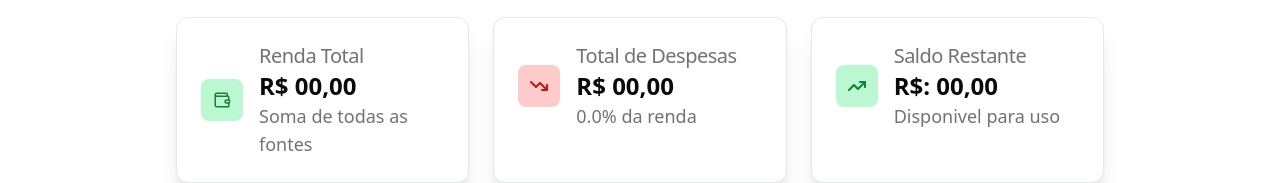
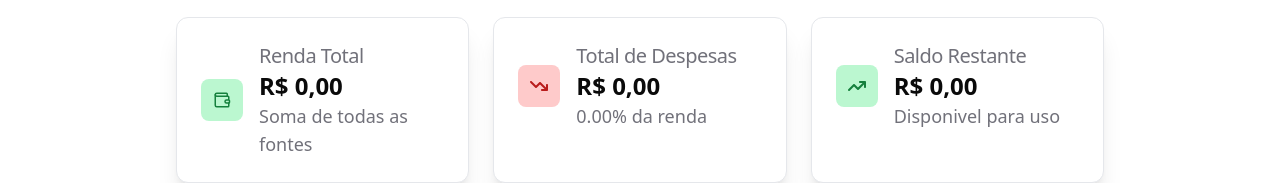
Before and after one commit to Estevao-Alves03/OrganizaGrana, a React (Vite) app: page / in a window 1280 px wide. Shown: the part 196-379 px from the top of the page. Built offline with nearby package versions, Linux system fonts and the light colour scheme.

Commit message:
fiz o zustand funcionar, praticamente agora está faltando somente a parte das despesas e anotaçoes ficarem prontas com zustand para finalizar

```diff
--- a/package.json
+++ b/package.json
@@ -21,7 +21,8 @@
     "react-icons": "^5.5.0",
     "recharts": "^2.15.4",
     "tailwind-merge": "^3.5.0",
-    "tailwindcss-animate": "^1.0.7"
+    "tailwindcss-animate": "^1.0.7",
+    "zustand": "^5.0.11"
   },
   "devDependencies": {
     "@eslint/js": "^9.39.1",
--- a/src/Features/Dashboard/SummaryCard.tsx
+++ b/src/Features/Dashboard/SummaryCard.tsx
@@ -6,9 +6,23 @@ import {
 } from "../../components/ui/card";
 import { LuWallet } from "react-icons/lu";
 import { FaArrowTrendUp, FaArrowTrendDown } from "react-icons/fa6";
-
+import { useFinanceStore } from "../../Store/FinanceStore";
 
 export default function SummaryCard() {
+  useFinanceStore((state) => state.transactions);
+
+  const { totalIncome, totalExpense, balance } = useFinanceStore
+    .getState()
+    .getTotals();
+
+  const expensePercentage = useFinanceStore.getState().getExpensePercentage();
+
+  const formatCurrency = (value: number) =>
+    new Intl.NumberFormat("pt-BR", {
+      style: "currency",
+      currency: "BRL",
+    }).format(value);
+
   return (
     <div className="mx-44 pt-6">
       <div className="grid grid-cols-3 gap-6">
@@ -24,7 +38,9 @@ export default function SummaryCard() {
                 <CardTitle className="text-xl text-zinc-500 font-sans font-medium">
                   Renda Total
                 </CardTitle>
-                <h1 className="text-2xl font-bold font-sans">R$ 00,00</h1>
+                <h1 className="text-2xl font-bold font-sans">
+                  {formatCurrency(totalIncome)}
+                </h1>
                 <CardDescription className="text-lg text-zinc-500 font-sans font-medium">
                   Soma de todas as fontes
                 </CardDescription>
@@ -45,9 +61,11 @@ export default function SummaryCard() {
                 <CardTitle className="text-xl text-zinc-500 font-sans font-medium">
                   Total de Despesas
                 </CardTitle>
-                <h1 className="text-2xl font-bold font-sans">R$ 00,00</h1>
+                <h1 className="text-2xl font-bold font-sans">
+                  {formatCurrency(totalExpense)}
+                </h1>
                 <CardDescription className="text-lg text-zinc-500 font-sans font-medium">
-                  0.0% da renda
+                  {expensePercentage.toFixed(2)}% da renda
                 </CardDescription>
               </div>
             </div>
@@ -66,7 +84,9 @@ export default function SummaryCard() {
                 <CardTitle className="text-xl text-zinc-500 font-sans font-medium">
                   Saldo Restante
                 </CardTitle>
-                <h1 className="text-2xl font-bold font-sans">R$: 00,00</h1>
+                <h1 className="text-2xl font-bold font-sans">
+                  {formatCurrency(balance)}
+                </h1>
                 <CardDescription className="text-lg text-zinc-500 font-sans font-medium">
                   Disponivel para uso
                 </CardDescription>
--- a/src/Features/Income/IncomeForm.tsx
+++ b/src/Features/Income/IncomeForm.tsx
@@ -1,4 +1,3 @@
-import { useState } from "react";
 import { Button } from "../../components/ui/button";
 import {
   Card,
@@ -8,36 +7,37 @@ import {
 } from "../../components/ui/card";
 import { IoAddOutline } from "react-icons/io5";
 import IncomeList from "./IncomeList";
-import type { Incomes } from "../../Types/Incomes";
-import { IncomesMock } from "../../Mocks/IncomesExamples";
+import { useFinanceStore } from "../../Store/FinanceStore";
 
 export default function IncomeForm() {
-  // estado local do formulário
-  const [incomes, setIncomes] = useState<Incomes[]>(IncomesMock);
+  const addTransaction = useFinanceStore((state) => state.addTransaction);
 
   function handleAddIncome(e: React.FormEvent<HTMLFormElement>) {
     e.preventDefault();
 
     const formData = new FormData(e.currentTarget);
+
     const nameIncome = formData.get("nameIncome") as string;
-    const priceIncome = Number(formData.get("price") as string);
+    const rawValue = formData.get("price") as string;
+    const priceIncome = Number(rawValue.replace(",", "."));
 
-    if (!nameIncome || !priceIncome) return; // validação simples
+    if (!nameIncome || !priceIncome) return;
 
-    const newIncome: Incomes = {
-      id: incomes.length + 1, // mock ID
-      nameIncome,
-      priceIncome,
-    };
+    addTransaction({
+      id: crypto.randomUUID(),
+      name: nameIncome,
+      amount: priceIncome,
+      type: "income",
+      category: "Renda",
+    });
 
-    setIncomes([...incomes, newIncome]); // atualiza o estado
-    e.currentTarget.reset(); // limpa formulário
+    e.currentTarget.reset();
   }
 
   return (
     <div>
       {/* Listagem das rendas */}
-      <IncomeList incomes={incomes} />
+      <IncomeList />
 
       {/* Card do formulário */}
       <Card className="border border-dashed border-zinc-300 mt-6">
@@ -47,7 +47,10 @@ export default function IncomeForm() {
           </CardTitle>
         </CardHeader>
         <CardContent>
-          <form className="flex items-center gap-4 w-full" onSubmit={handleAddIncome}>
+          <form
+            className="flex items-center gap-4 w-full"
+            onSubmit={handleAddIncome}
+          >
             <section className="flex-1">
               <input
                 type="text"
@@ -65,8 +68,9 @@ export default function IncomeForm() {
               </span>
 
               <input
-                type="number"
+                type="text"
                 name="price"
+                inputMode="decimal"
                 placeholder="00,00"
                 className="appearance-none border border-zinc-300 rounded-lg
                   pl-12 pr-4 py-2 w-full
@@ -75,8 +79,11 @@ export default function IncomeForm() {
               />
             </section>
 
-            <Button type="submit" className="bg-green-700 hover:bg-green-800 shrink-0">
-              <IoAddOutline/>
+            <Button
+              type="submit"
+              className="bg-green-700 hover:bg-green-800 shrink-0"
+            >
+              <IoAddOutline />
             </Button>
           </form>
         </CardContent>
--- a/src/Features/Income/IncomeList.tsx
+++ b/src/Features/Income/IncomeList.tsx
@@ -1,13 +1,15 @@
 // IncomeList.tsx
 import { Card } from "../../components/ui/card";
 import { FaTrash } from "react-icons/fa";
-import type { Incomes } from "../../Types/Incomes";
+import { useFinanceStore } from "../../Store/FinanceStore";
 
-interface IncomeListProps {
-  incomes: Incomes[]; // prop nomeada
-}
+export default function IncomeList() {
 
-export default function IncomeList({ incomes }: IncomeListProps) {
+  const transactions = useFinanceStore(state => state.transactions)
+  const incomes = transactions.filter(t => t.type === "income")
+  const removeTransaction = useFinanceStore((state) => state.removeTransaction)
+
+
   return (
     <div className="grid gap-3">
       {incomes.map((income) => (
@@ -15,16 +17,18 @@ export default function IncomeList({ incomes }: IncomeListProps) {
           <div className="flex items-center justify-between m-4">
             <section className="flex items-center gap-2">
               <span className="h-3 w-3 rounded-full bg-green-600" />
-              <h2 className="font-bold font-sans text-lg">{income.nameIncome}</h2>
+              <h2 className="font-bold font-sans text-lg">{income.name}</h2>
             </section>
             <section className="flex items-center gap-4 mr-4">
               <span className="font-bold text-lg hover:text-green-600 cursor-pointer transition-all duration-300">
-                R$ {income.priceIncome.toLocaleString("pt-BR", {
-                  minimumFractionDigits: 2,
-                  maximumFractionDigits: 2,
-                })}
+               {new Intl.NumberFormat("pt-BR", {
+                  style: "currency",
+                  currency: "BRL",
+                }).format(income.amount)}
               </span>
-              <button className="group p-2 hover:bg-red-500 rounded-lg border">
+              <button
+              onClick={() => removeTransaction(income.id)}
+              className="group p-2 hover:bg-red-500 rounded-lg border">
                 <FaTrash className="opacity-0 scale-0 group-hover:opacity-100 group-hover:scale-100 transition-all duration-300 text-white" />
               </button>
             </section>
--- a/src/Features/Observations/CardPositive.tsx
+++ b/src/Features/Observations/CardPositive.tsx
@@ -8,8 +8,23 @@ import {
 } from "../../components/ui/card";
 import { FaArrowTrendUp, FaRegLightbulb } from "react-icons/fa6";
 import { IoMdCheckmarkCircleOutline } from "react-icons/io";
+import { useFinanceStore } from "../../Store/FinanceStore";
 
 export default function CardPositive() {
+
+  const getTotals = useFinanceStore(state => state.getTotals)
+  const getDistribuition = useFinanceStore(state => state.getDistribuition)
+
+  const { balance } = getTotals()
+  const {emergency, education, invest, costs, leisure} = getDistribuition()
+
+    const formatCurrency = (valeu: number) =>
+    new Intl.NumberFormat("pt-BR", {
+      style: "currency",
+      currency: "BRL",
+    }).format(valeu)
+
+
   return (
     <div>
       <Card className="shadow-xl">
@@ -24,7 +39,7 @@ export default function CardPositive() {
                 Dicas para o seu dinheiro
               </CardTitle>
               <CardDescription className="text-md font-sans font-medium text-gray-500">
-                Você tem <span><strong>R$ 0,00</strong></span> para distribuir
+                Você tem <span><strong>{formatCurrency(balance)}</strong></span> para distribuir
               </CardDescription>
             </section>
           </div>
@@ -69,7 +84,7 @@ export default function CardPositive() {
                   Reserva de Emergencia
                 </h3>
                 <div className="flex gap-3">
-                  <span className="font-semibold">R$ 93,60</span>
+                  <span className="font-semibold">{formatCurrency(emergency)}</span>
                   <span className="text-gray-500 border border-gray-300 rounded-lg px-1">
                     30,0%
                   </span>
@@ -91,7 +106,7 @@ export default function CardPositive() {
               <div className="flex justify-between items-center">
                 <h3 className="font-medium text-gray-800">Investimentos</h3>
                 <div className="flex gap-3">
-                  <span className="font-semibold">R$ 62,40</span>
+                  <span className="font-semibold">{formatCurrency(invest)}</span>
                   <span className="text-gray-500 border border-gray-300 rounded-lg px-1">
                     20,0%
                   </span>
@@ -113,7 +128,7 @@ export default function CardPositive() {
               <div className="flex justify-between items-center">
                 <h3 className="font-medium text-gray-800">Lazer e Bem-estar</h3>
                 <div className="flex gap-3">
-                  <span className="font-semibold">R$ 62,40</span>
+                  <span className="font-semibold">{formatCurrency(leisure)}</span>
                   <span className="text-gray-500 border border-gray-300 rounded-lg px-1">
                     20,0%
                   </span>
@@ -137,7 +152,7 @@ export default function CardPositive() {
                   Educacao e Desenvolvimento
                 </h3>
                 <div className="flex gap-3">
-                  <span className="font-semibold">R$ 46,80</span>
+                  <span className="font-semibold">{formatCurrency(education)}</span>
                   <span className="text-gray-500 border border-gray-300 rounded-lg px-1">
                     15,0%
                   </span>
@@ -159,7 +174,7 @@ export default function CardPositive() {
               <div className="flex justify-between items-center">
                 <h3 className="font-medium text-gray-800">Gastos Pessoais</h3>
                 <div className="flex gap-3">
-                  <span className="font-semibold">R$ 46,80</span>
+                  <span className="font-semibold">{formatCurrency(costs)}</span>
                   <span className="text-gray-500 border border-gray-300 rounded-lg px-1">
                     15,0%
                   </span>
--- a/src/Features/Observations/MoneyCard.tsx
+++ b/src/Features/Observations/MoneyCard.tsx
@@ -1,18 +1,22 @@
 import CardEmpty from "./CardEmpty"
 import CardPositive from "./CardPositive"
 import CardNegative from "./CardNegative"
+import { useFinanceStore } from "@/Store/FinanceStore"
 
-interface MoneyCardProps {
-    remaining?: number;
-}
+export default function MoneyCard() {
 
-export default function MoneyCard( {remaining} : MoneyCardProps) {
+    useFinanceStore((state) => state.transactions);
+
+    const { balance } = useFinanceStore
+    .getState()
+    .getTotals();
+
     // card neutro
-    if(remaining === undefined || remaining === 0) {
+    if(balance === undefined || balance === 0) {
         return <CardEmpty/>
     }
 
-    if(remaining > 0){
+    if(balance > 0){
         return (
             <CardPositive/>
         )
--- /dev/null
+++ b/src/Store/FinanceStore.ts
@@ -0,0 +1,85 @@
+import {create} from "zustand"
+
+interface Transaction {
+    id: string;
+    name: string;
+    amount: number;
+    type: "income" | "expense";
+    category: string;
+    notes?: string;
+}
+
+interface FinanceState {
+    transactions: Transaction[];
+    addTransaction: (transaction: Transaction) => void;
+    removeTransaction: (id: string) => void
+
+    getTotals: () => {
+        totalIncome: number;
+        totalExpense: number;
+        balance: number;
+    }
+    getExpensePercentage: () => number;
+    getDistribuition: () => {
+        emergency: number;
+        invest: number;
+        leisure: number;
+        education: number;
+        costs: number;
+    }
+}
+
+export const useFinanceStore = create<FinanceState>((set, get) => ({
+    transactions:[],
+
+    addTransaction: (transaction) =>
+        set((state) => ({
+            transactions: [...state.transactions, transaction],
+        })),
+    removeTransaction: (id) =>
+        set((state) => ({
+            transactions: state.transactions.filter(t => t.id !== id),
+        })),
+
+    getTotals: () => {
+        const { transactions } = get()
+
+        const totals = transactions.reduce(
+            (acc, transaction) => {
+                if (transaction.type === "income") {
+                    acc.income += transaction.amount
+                } else {
+                    acc.expense += transaction.amount
+                }
+                return acc
+            },
+            {income: 0, expense: 0}
+        )
+
+        return {
+            totalIncome: totals.income,
+            totalExpense: totals.expense,
+            balance: totals.income - totals.expense
+        }
+    },
+
+    getExpensePercentage: () => {
+        const {totalExpense, totalIncome} = get().getTotals()
+
+        if (totalIncome === 0 ) return 0
+
+        return (totalExpense / totalIncome ) * 100
+    },
+
+    getDistribuition: () => {
+        const {balance} = get().getTotals()
+
+        return {
+            emergency: balance * 0.3,
+            invest: balance * 0.2,
+            leisure: balance * 0.2,
+            education: balance * 0.15,
+            costs: balance * 0.15,
+        }
+    },
+}))
--- a/src/Types/Expense.tsx
+++ b/src/Types/Expense.tsx
@@ -7,6 +7,7 @@ export type Category =
 | "Lazer"
 | "Serviços"
 | "Outros"
+| "Renda"
 
 export type Expense = {
     id: string;
--- a/src/Utils/categoryColors.tsx
+++ b/src/Utils/categoryColors.tsx
@@ -9,4 +9,5 @@ export const categoryColors: Record<Category, string> = {
   Lazer: "#A78BFA",
   Serviços: "#EC4899",
   Outros: "#06B6D4",
+  Renda: "#07eb35",
 };
```
Also changed, not shown: 1 other file (tests, documents, lock files or other folders).
